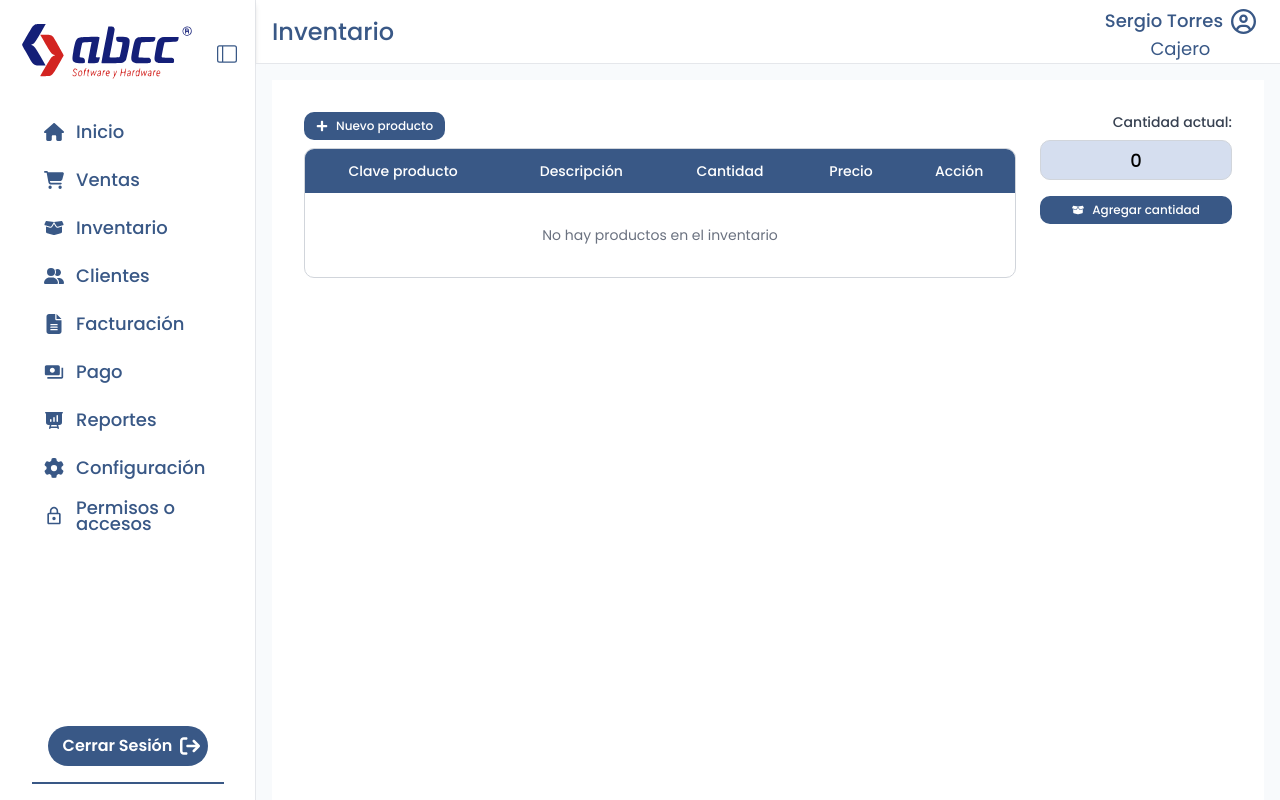
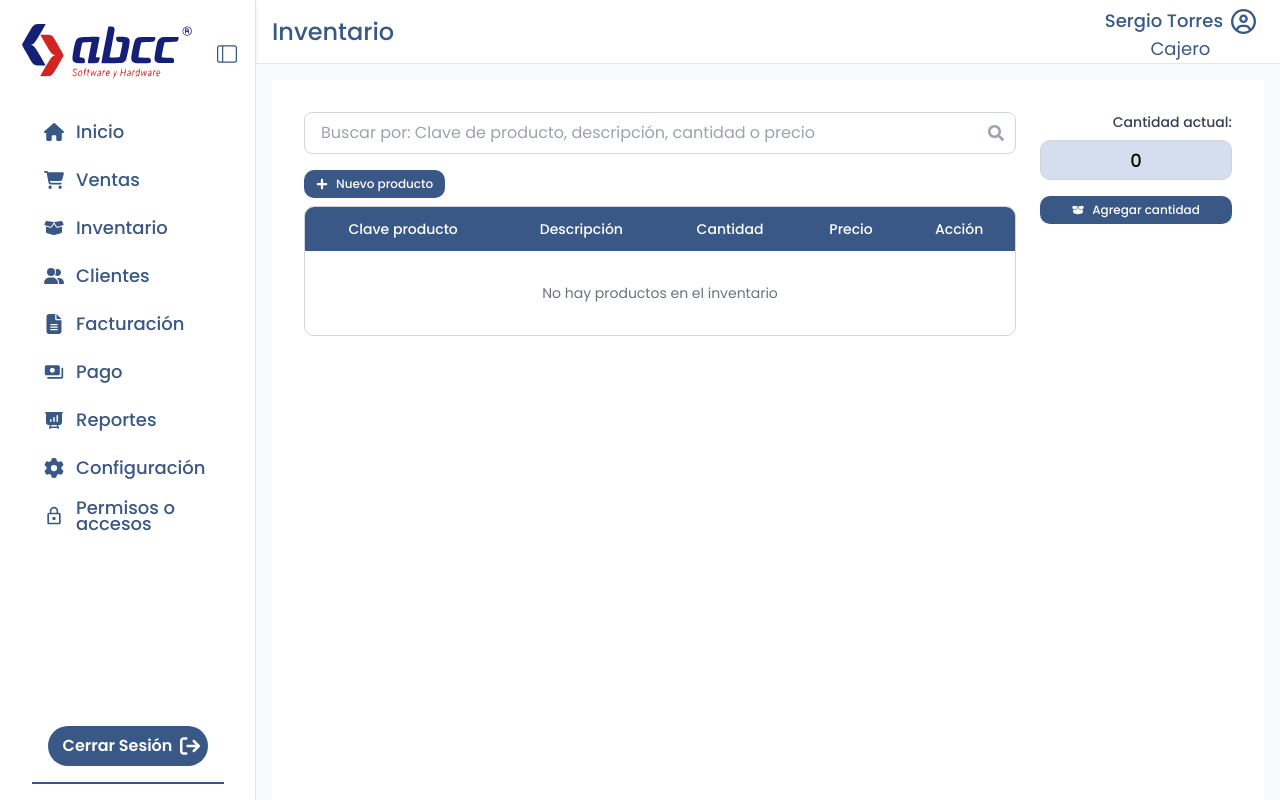
Before and after one commit to SergioToppec/Point-of-sale, a React (Vite) app: page /dashboard/products in a window 1280 px wide. Built offline with nearby package versions, Linux system fonts and the light colour scheme.

Commit message:
agregue un buscador para loss productos

```diff
--- a/src/ui/products/Products.jsx
+++ b/src/ui/products/Products.jsx
@@ -1,5 +1,5 @@
 import { useEffect, useState } from "react"
-import { FaPlus, FaEdit, FaBoxOpen } from "react-icons/fa"
+import { FaPlus, FaEdit, FaBoxOpen, FaSearch } from "react-icons/fa"
 import InventoryForm from "../../ui/products/modules/IventoryForm"
 import AddQuantityModal from "../../ui/products/modules/AddQuantityModal"
 import EditProductModal from "../../ui/products/modules/EditProductModal"
@@ -7,6 +7,7 @@ import SuccessModal from "../../ui/products/components/SuccessModal"
 
 const Inventory = () => {
   const [productos, setProductos] = useState([])
+  const [searchTerm, setSearchTerm] = useState("")
   const [showForm, setShowForm] = useState(false)
   const [showQuantityModal, setShowQuantityModal] = useState(false)
   const [showEditModal, setShowEditModal] = useState(false)
@@ -47,7 +48,7 @@ const Inventory = () => {
   const handleAgregarCantidad = (cantidad) => {
     if (productoSeleccionado) {
       const nuevosProductos = productos.map((p) =>
-        p.clave === productoSeleccionado.clave ? { ...p, cantidad: p.cantidad + cantidad } : p,
+        p.clave === productoSeleccionado.clave ? { ...p, cantidad: p.cantidad + cantidad } : p
       )
       setProductos(nuevosProductos)
       guardarEnLocalStorage(nuevosProductos)
@@ -70,6 +71,13 @@ const Inventory = () => {
     setShowEditModal(true)
   }
 
+  const productosFiltrados = productos.filter((prod) =>
+    prod.clave.toLowerCase().includes(searchTerm.toLowerCase()) ||
+    prod.descripcion.toLowerCase().includes(searchTerm.toLowerCase()) ||
+    prod.cantidad.toString().includes(searchTerm) ||
+    prod.precio.toString().includes(searchTerm)
+  )
+
   return (
     <div className="p-8 bg-white min-h-screen overflow-hidden font-sans">
       <SuccessModal
@@ -80,6 +88,19 @@ const Inventory = () => {
 
       <div className="flex gap-6">
         <div className="flex-1">
+          {/* Buscador sacado del ticket reutilizad*/}
+          <div className="relative mb-4 w-full">
+            <input
+              type="text"
+              value={searchTerm}
+              onChange={(e) => setSearchTerm(e.target.value)}
+              placeholder="Buscar por: Clave de producto, descripción, cantidad o precio"
+              className="w-full px-4 py-2 pr-10 border border-gray-300 rounded-lg focus:outline-none focus:ring-2 focus:ring-azulOscuro focus:border-transparent"
+            />
+            <FaSearch className="absolute right-3 top-1/2 transform -translate-y-1/2 text-gray-400" />
+          </div>
+
+          {/* Botón agregar producto */}
           <div className="flex justify-between items-center mb-2">
             <button
               onClick={() => setShowForm(true)}
@@ -88,13 +109,13 @@ const Inventory = () => {
               <FaPlus className="w-3 h-3" />
               Nuevo producto
             </button>
-            {/* Botón "Modificar con el nuevo estilo malditos */}
           </div>
 
+          {/* Tabla */}
           <div className="border border-gray-300 overflow-hidden rounded-[10px]">
             <div className="max-h-[250px] overflow-y-auto hide-scrollbar">
               <table className="w-full text-sm border-collapse">
-                <thead className="bg-azulOscuro text-white sticky top-0 z-10">
+                <thead className="bg-azulOscuro text-white sticky top-0 z-10 font-sans">
                   <tr>
                     <th className="py-3 px-4 text-center font-medium">Clave producto</th>
                     <th className="py-3 px-4 text-center font-medium">Descripción</th>
@@ -104,14 +125,14 @@ const Inventory = () => {
                   </tr>
                 </thead>
                 <tbody>
-                  {productos.length === 0 ? (
+                  {productosFiltrados.length === 0 ? (
                     <tr>
                       <td colSpan={5} className="p-8 text-center text-gray-500">
                         No hay productos en el inventario
                       </td>
                     </tr>
                   ) : (
-                    productos.map((prod, index) => (
+                    productosFiltrados.map((prod, index) => (
                       <tr
                         key={index}
                         className={`text-center border-t border-gray-200 cursor-pointer ${
@@ -140,6 +161,7 @@ const Inventory = () => {
             </div>
           </div>
         </div>
+
 
         <div className="w-48 flex flex-col gap-4">
           <div className="flex flex-col gap-2">
```
